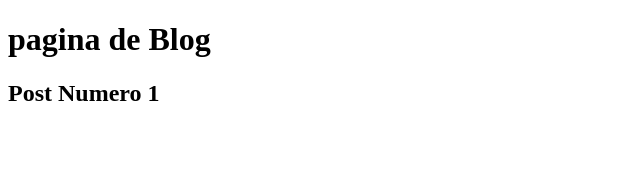
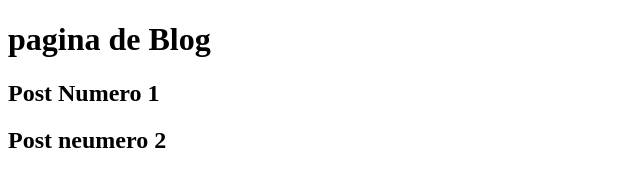
Before and after one commit to Marckolivie/githubpag, a plain HTML site: page Blog.html in a window 1280 px wide. Shown: the whole page, without its empty margins (0-640 px from the left). Drawn offline with Linux system fonts and the light colour scheme.

Commit message:
Atualizacao de Blog

```diff
--- a/Blog.html
+++ b/Blog.html
@@ -9,6 +9,7 @@
 <body>
     <h1>pagina de Blog<h1>
         <h2>Post Numero 1</h2>
+        <h2>Post neumero 2</h2>
 
 </body>
 </html>
```
